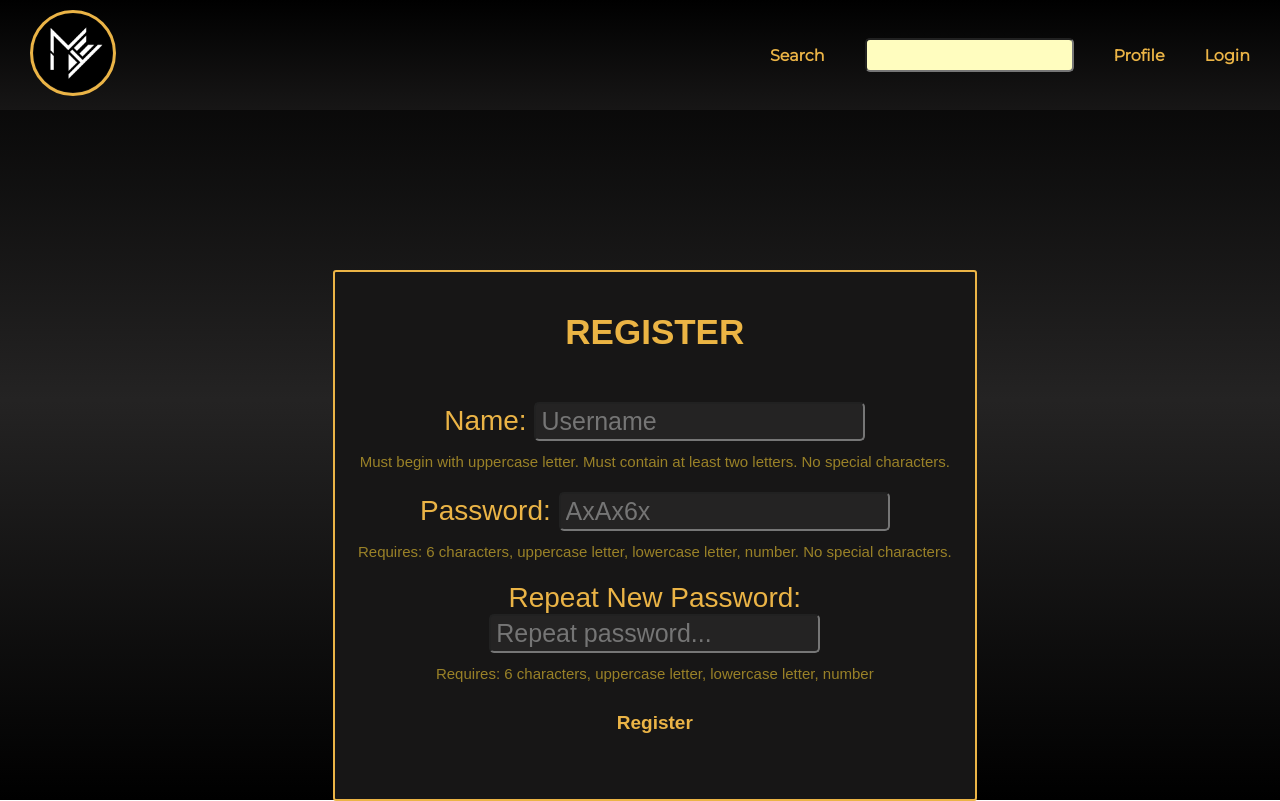
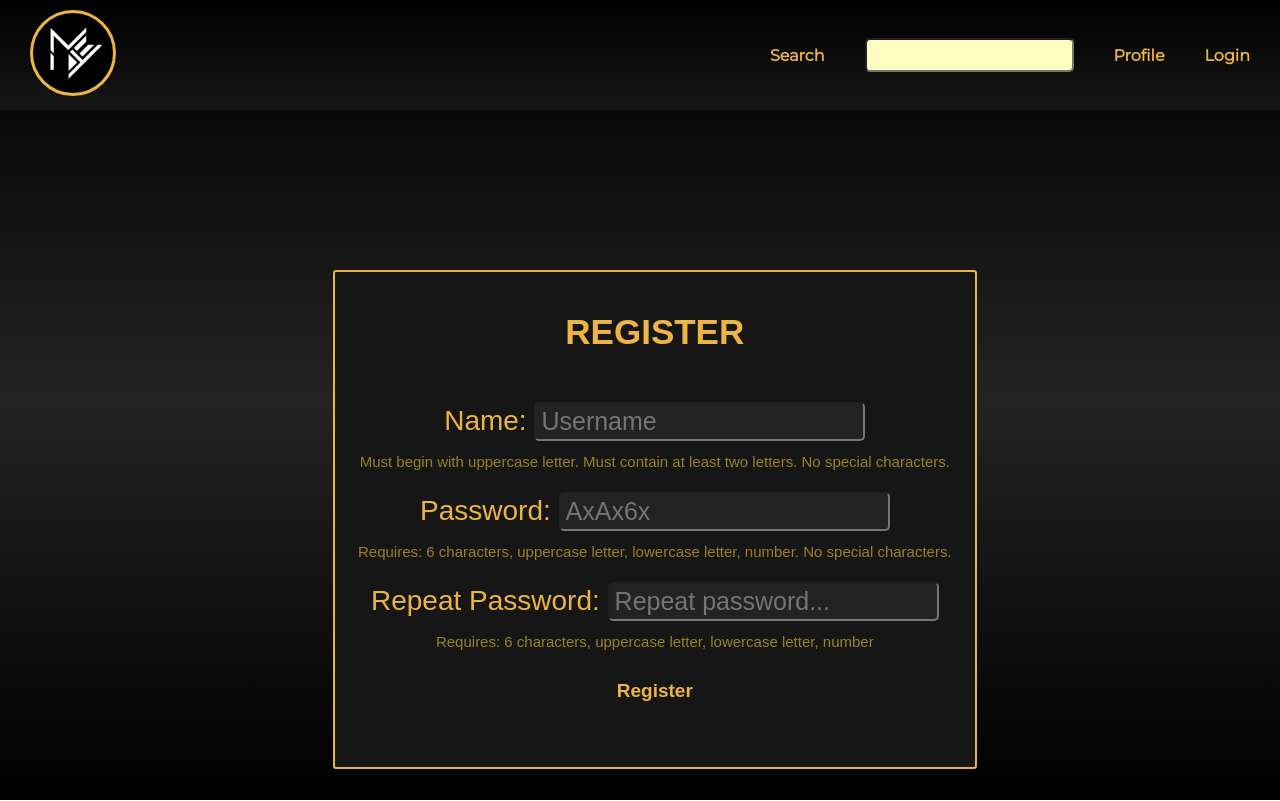
Before and after one commit to SamuelAitamaa/FullStack-Project, a Vue app in the folder fullstack_project/: page /register in a window 1280 px wide. Built offline with nearby package versions, Linux system fonts and the light colour scheme.

Commit message:
Repeat password
new word eleminated

```diff
--- a/fullstack_project/src/components/Register.vue
+++ b/fullstack_project/src/components/Register.vue
@@ -16,7 +16,7 @@
         <p>Requires: 6 characters, uppercase letter, lowercase letter, number. No special characters.</p>
         <br>
 
-        <label for="passwordRepeat">Repeat New Password: </label>
+        <label for="passwordRepeat">Repeat Password: </label>
         <input type="password" placeholder="Repeat password..." v-model="repeatPassword" id="passwordRepeat">
         <p>Requires: 6 characters, uppercase letter, lowercase letter, number</p>
 
@@ -77,6 +77,7 @@ export default {
         this.error.push("ERROR! Password must be repeated.")
       } else if (this.repeatPassword !== this.userpassword) {
         this.error.push('Repeated password must match the with the password.');
+        this.repeatPassword='';
         console.log("Password is not valid");
         console.log("?1")
       }
```
